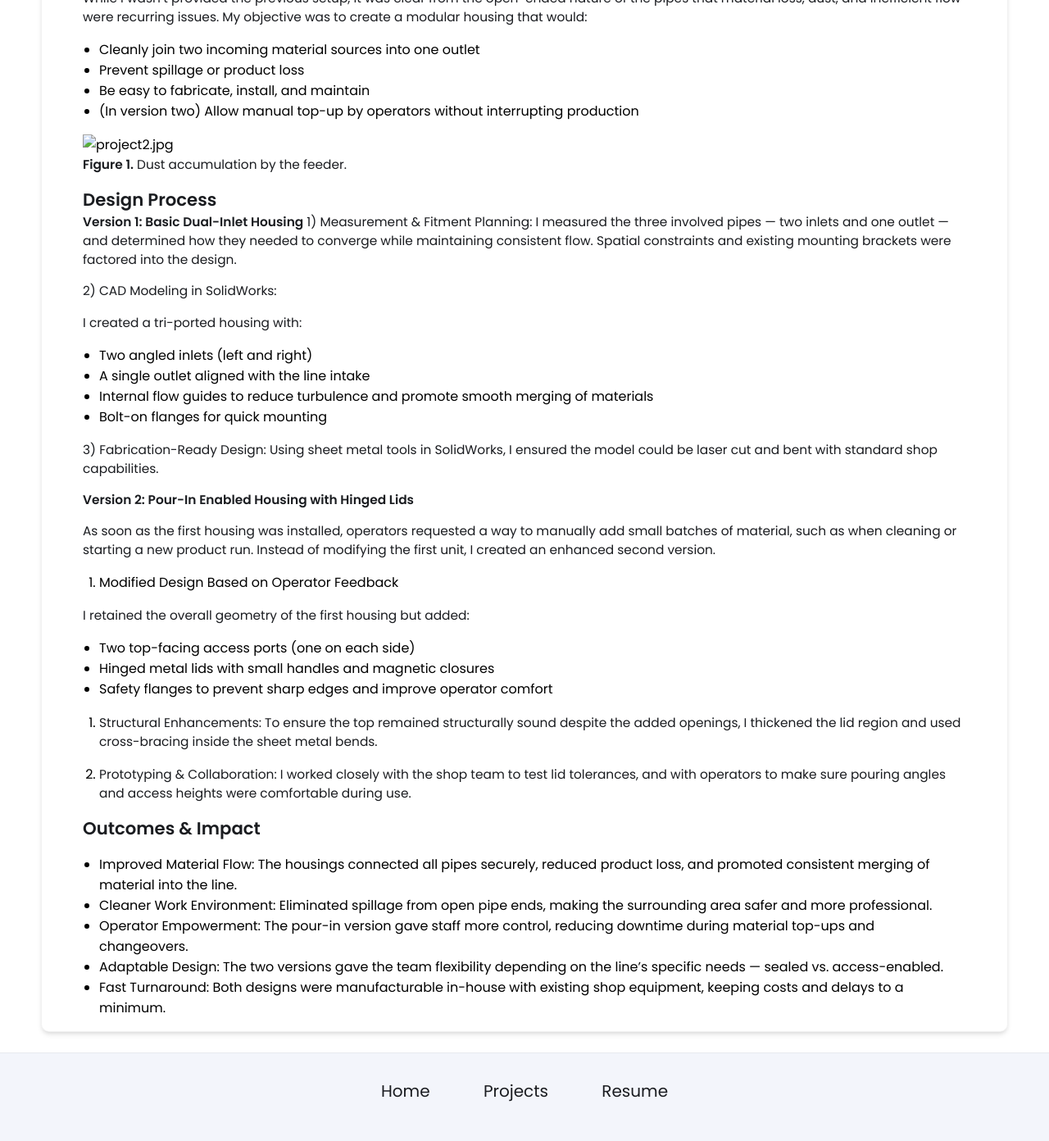
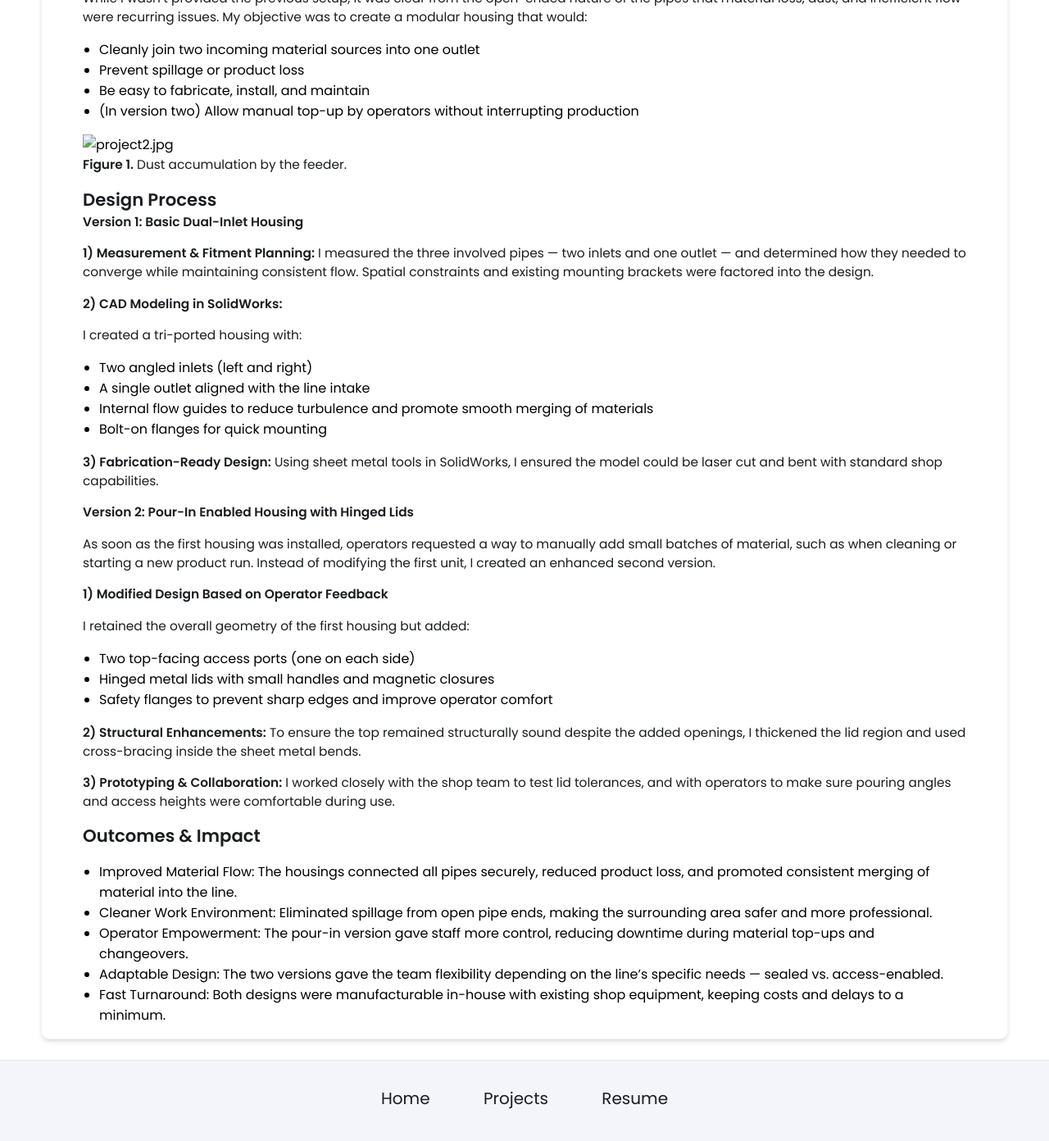
Before and after one commit to Rob-V-Eng/rob-v-eng.github.io, a Jekyll site: the page built from _projects/Line-Improvement-Project/index.md, in a window 1280 px wide and 1400 px high, scrolled down 2877 px. Shown: the top 1392 px of the window at 82% size. Built offline with Jekyll 4.4.1, drawn with Linux system fonts in a browser that asks for light colours; some of the changed text lies outside the part shown.

Commit message:
Update index.md

```diff
--- a/_projects/Line-Improvement-Project/index.md
+++ b/_projects/Line-Improvement-Project/index.md
@@ -31,21 +31,21 @@ The team needed a way to funnel loose material cleanly into the feeder and elimi
 **Figure 1.** Dust accumulation by the feeder.
 
 ## Design Process
-**1. Measurement & Reverse Engineering:** I removed the existing hopper lid and took detailed measurements of its diameter, bolt pattern, and overall geometry. This ensured any modified version would fit exactly into place without needing changes to the hopper body.
+**1) Measurement & Reverse Engineering:** I removed the existing hopper lid and took detailed measurements of its diameter, bolt pattern, and overall geometry. This ensured any modified version would fit exactly into place without needing changes to the hopper body.
 
 {% include image-gallery.html images="project2.jpg" height="400" %}
 **Figure 2.** Existing Hopper Lid.
 
-**2. 3D Redesign in SolidWorks:** Using SolidWorks, I recreated the lid model and then:
+**2) 3D Redesign in SolidWorks:** Using SolidWorks, I recreated the lid model and then:
 - Added a bowl-shaped attachment to direct material toward the center opening.
 - Integrated a splitter fin into the funnel that would break up clumps and guide flow more evenly into the feeder.
 
 {% include image-gallery.html images="project2.jpg" height="400" %}
 **Figure 3.** SolidWorks Model of New Design.
 
-**3. Design for Manufacturing:** I ensured the new design could be fabricated with minimal changes to the lid structure — bolt holes and lid sealing features were preserved.
+**3) Design for Manufacturing:** I ensured the new design could be fabricated with minimal changes to the lid structure — bolt holes and lid sealing features were preserved.
 
-**4. Operator and Maintenance Input:** Before finalizing the design, I shared it with shop floor staff to confirm ease of use and cleaning.
+**4) Operator and Maintenance Input:** Before finalizing the design, I shared it with shop floor staff to confirm ease of use and cleaning.
 
 {% include image-gallery.html images="project2.jpg" height="400" %}
 **Figure 4.** New Hopper Lid with Dust Collector.
@@ -69,17 +69,17 @@ This misalignment caused poor material transfer, increased spillage, and disrupt
 **Figure 1.** Dust accumulation by the feeder.
 
 ## Design Process
-**1. On-Site Assessment & Measurements:** I measured the vertical offset between the hopper and the feeder, and took diameter measurements for both ends. The solution had to be simple, reliable, and repeatable — as three different production lines were affected by the same issue.
+**1) On-Site Assessment & Measurements:** I measured the vertical offset between the hopper and the feeder, and took diameter measurements for both ends. The solution had to be simple, reliable, and repeatable — as three different production lines were affected by the same issue.
 
-**2. Adapter Geometry & Modeling:** I designed a tapered adapter sleeve in SolidWorks with:
+**2) Adapter Geometry & Modeling:** I designed a tapered adapter sleeve in SolidWorks with:
 - A smaller diameter at the top (to fit the hopper outlet)
 - A larger diameter at the bottom (to match the feeder inlet)
 - A smooth internal transition to avoid material hang-up or turbulence
 - The design had no moving parts, no fasteners, and could be easily clamped or sealed into place using the existing assembly hardware.
 
-**3. Standardization for Scalability:** Since the gap and pipe dimensions were identical across all three affected lines, I reused the same design for all units, allowing for batch fabrication and quick installation.
+**3) Standardization for Scalability:** Since the gap and pipe dimensions were identical across all three affected lines, I reused the same design for all units, allowing for batch fabrication and quick installation.
 
-**4. Fabrication Readiness:** The model was optimized for machining or sheet metal forming, using standard pipe stock sizes to keep material costs low and turnaround time short.
+**4) Fabrication Readiness:** The model was optimized for machining or sheet metal forming, using standard pipe stock sizes to keep material costs low and turnaround time short.
 
 ## Outcomes & Impact
 - **Restored Full Operation:** Material flow between hopper and feeder was immediately reestablished.
@@ -106,9 +106,10 @@ While I wasn’t provided the previous setup, it was clear from the open-ended n
 
 ## Design Process
 **Version 1: Basic Dual-Inlet Housing**
-1) Measurement & Fitment Planning: I measured the three involved pipes — two inlets and one outlet — and determined how they needed to converge while maintaining consistent flow. Spatial constraints and existing mounting brackets were factored into the design.
 
-2) CAD Modeling in SolidWorks:
+**1) Measurement & Fitment Planning:** I measured the three involved pipes — two inlets and one outlet — and determined how they needed to converge while maintaining consistent flow. Spatial constraints and existing mounting brackets were factored into the design.
+
+**2) CAD Modeling in SolidWorks:**
 
   I created a tri-ported housing with:
 - Two angled inlets (left and right)
@@ -116,22 +117,22 @@ While I wasn’t provided the previous setup, it was clear from the open-ended n
 - Internal flow guides to reduce turbulence and promote smooth merging of materials
 - Bolt-on flanges for quick mounting
 
-3) Fabrication-Ready Design: Using sheet metal tools in SolidWorks, I ensured the model could be laser cut and bent with standard shop capabilities.
+**3) Fabrication-Ready Design:** Using sheet metal tools in SolidWorks, I ensured the model could be laser cut and bent with standard shop capabilities.
 
 **Version 2: Pour-In Enabled Housing with Hinged Lids**
 
 As soon as the first housing was installed, operators requested a way to manually add small batches of material, such as when cleaning or starting a new product run. Instead of modifying the first unit, I created an enhanced second version.
 
-1. Modified Design Based on Operator Feedback
+**1) Modified Design Based on Operator Feedback**
 
   I retained the overall geometry of the first housing but added:
 - Two top-facing access ports (one on each side)
 - Hinged metal lids with small handles and magnetic closures
 - Safety flanges to prevent sharp edges and improve operator comfort
 
-2. Structural Enhancements: To ensure the top remained structurally sound despite the added openings, I thickened the lid region and used cross-bracing inside the sheet metal bends.
+**2) Structural Enhancements:** To ensure the top remained structurally sound despite the added openings, I thickened the lid region and used cross-bracing inside the sheet metal bends.
 
-3. Prototyping & Collaboration: I worked closely with the shop team to test lid tolerances, and with operators to make sure pouring angles and access heights were comfortable during use.
+**3) Prototyping & Collaboration:** I worked closely with the shop team to test lid tolerances, and with operators to make sure pouring angles and access heights were comfortable during use.
 
 ## Outcomes & Impact
 - Improved Material Flow: The housings connected all pipes securely, reduced product loss, and promoted consistent merging of material into the line.
```
